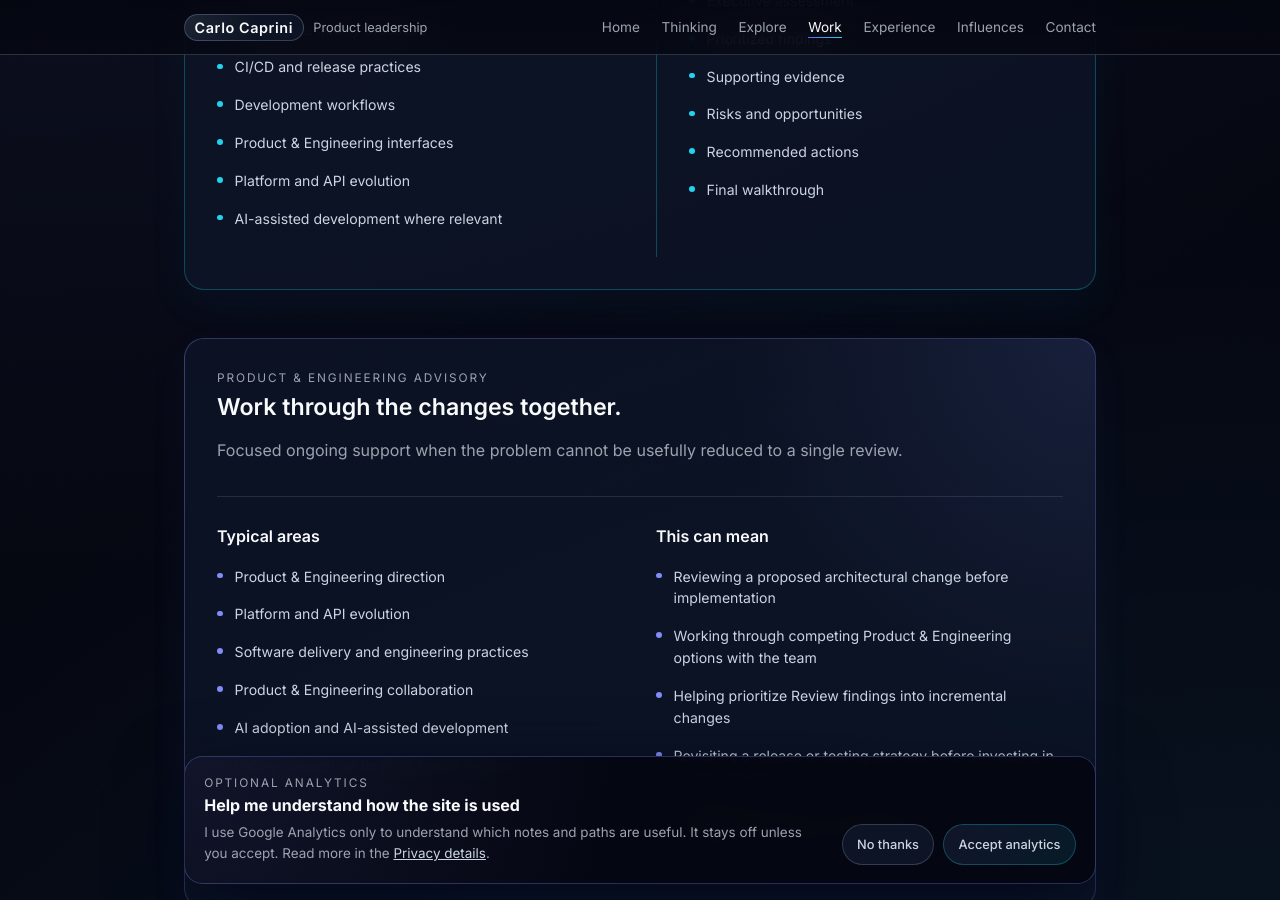
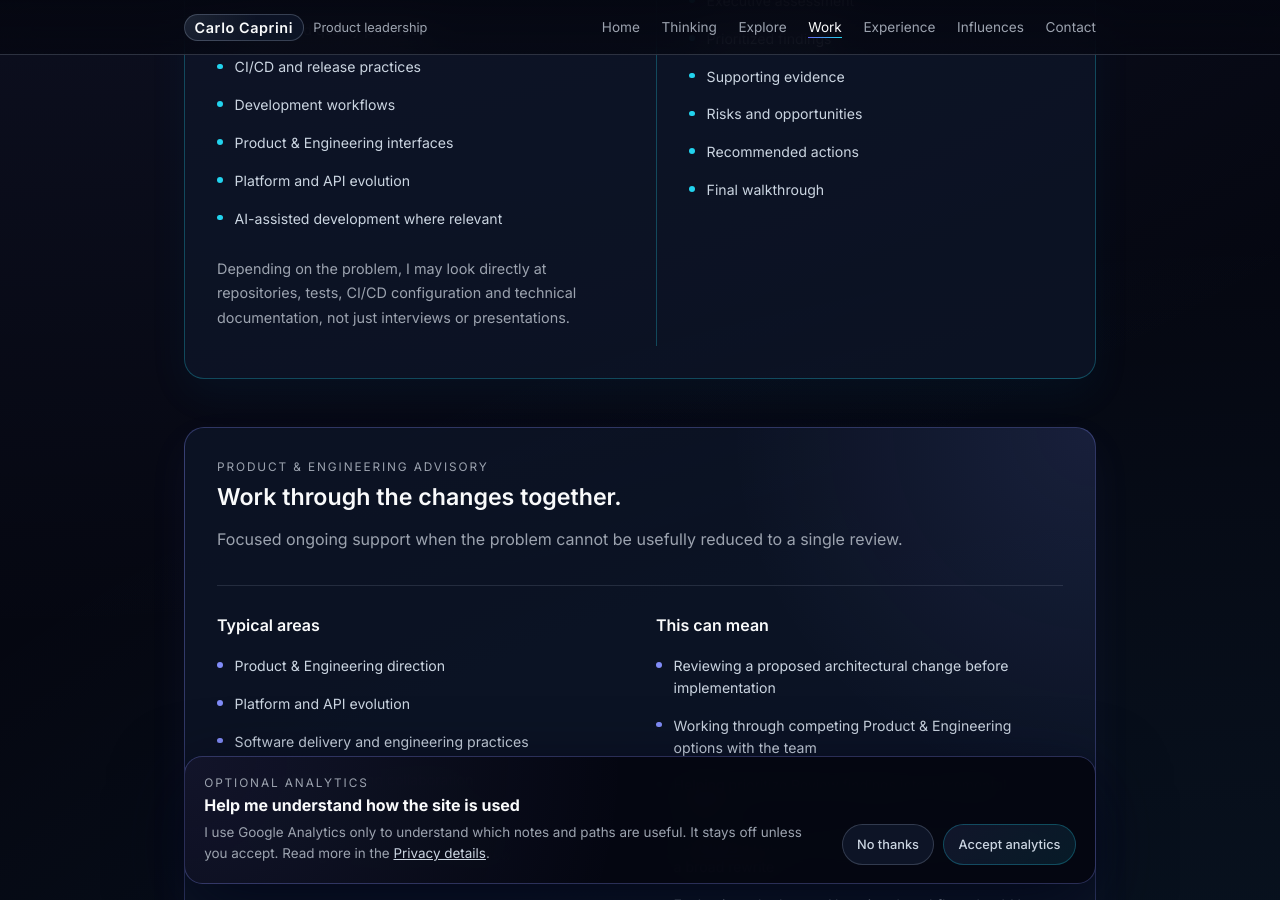
Before and after one commit to carlocaprini/carlocaprini.github.io, a Jekyll site: the page built from pages/work.md, in a window 1280 px wide and 900 px high, scrolled down 1829 px. Built offline with Jekyll 4.4.1, drawn with Linux system fonts in a browser that asks for light colours.

Commit message:
copy: restore concrete Review evidence

```diff
--- a/_layouts/work.html
+++ b/_layouts/work.html
@@ -77,6 +77,7 @@ layout: default
             <ul class="work-compact-list">
               {% for item in page.review.scope %}<li>{{ item }}</li>{% endfor %}
             </ul>
+            <p class="work-scope-evidence">{{ page.review.scope_evidence }}</p>
           </section>
           <section class="work-outcome">
             <div class="section-eyebrow">{{ page.review.outcome_title }}</div>
--- a/pages/work.md
+++ b/pages/work.md
@@ -43,6 +43,7 @@ review:
     - Product & Engineering interfaces
     - Platform and API evolution
     - AI-assisted development where relevant
+  scope_evidence: Depending on the problem, I may look directly at repositories, tests, CI/CD configuration and technical documentation, not just interviews or presentations.
   outcome_title: Outcome
   outcome: A structured assessment connecting the most important findings to supporting evidence, priorities and recommended actions.
   possible_outputs:
```
Also changed, not shown: tests/browser/editorial-journeys.spec.js (+1 -0 lines), visual-reference/work/desktop.webp, visual-reference/work/mobile.webp, visual-reference/work/tablet.webp.
